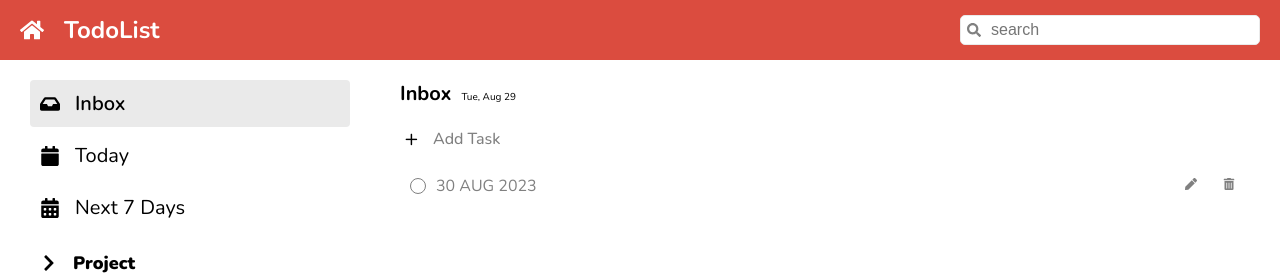
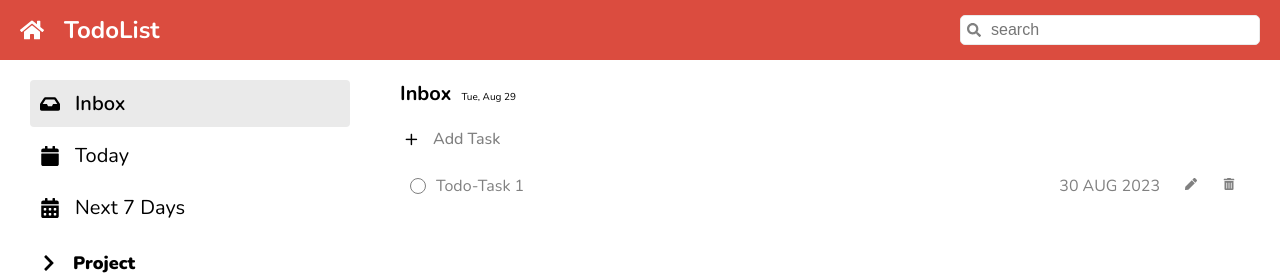
Before and after one commit to moneyza001/cc15-todolist-money, a React (Create React App) app: page / in a window 1280 px wide. Shown: the top 275 px of the page. Built offline with nearby package versions, Linux system fonts and the light colour scheme.

Commit message:
Update todolists

```diff
--- a/src/components/todo/TodoLists.jsx
+++ b/src/components/todo/TodoLists.jsx
@@ -6,8 +6,8 @@ function TodoLists() {
     <ul>
       <li className={styles.todo}>
         <span className={styles.todo__checkbox}>{/* <FaRegCircle /> */}</span>
-        <p className={styles.todo__task}>30 AUG 2023</p>
-        <span className={styles.todo__date}></span>
+        <p className={styles.todo__task}>Todo-Task 1</p>
+        <span className={styles.todo__date}>30 AUG 2023</span>
         <div className={styles.todo__action}>
           <span className={styles.todo__edit}>
             <FaPen />
```
